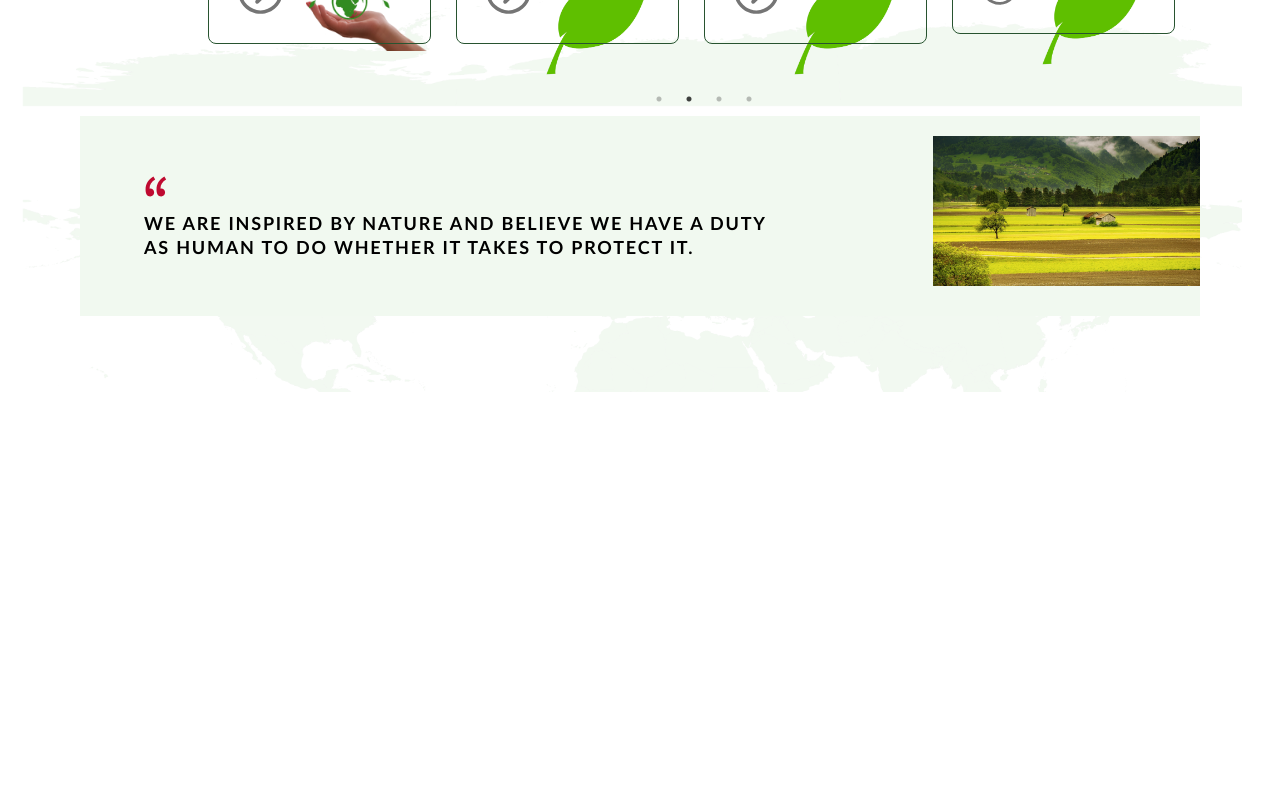
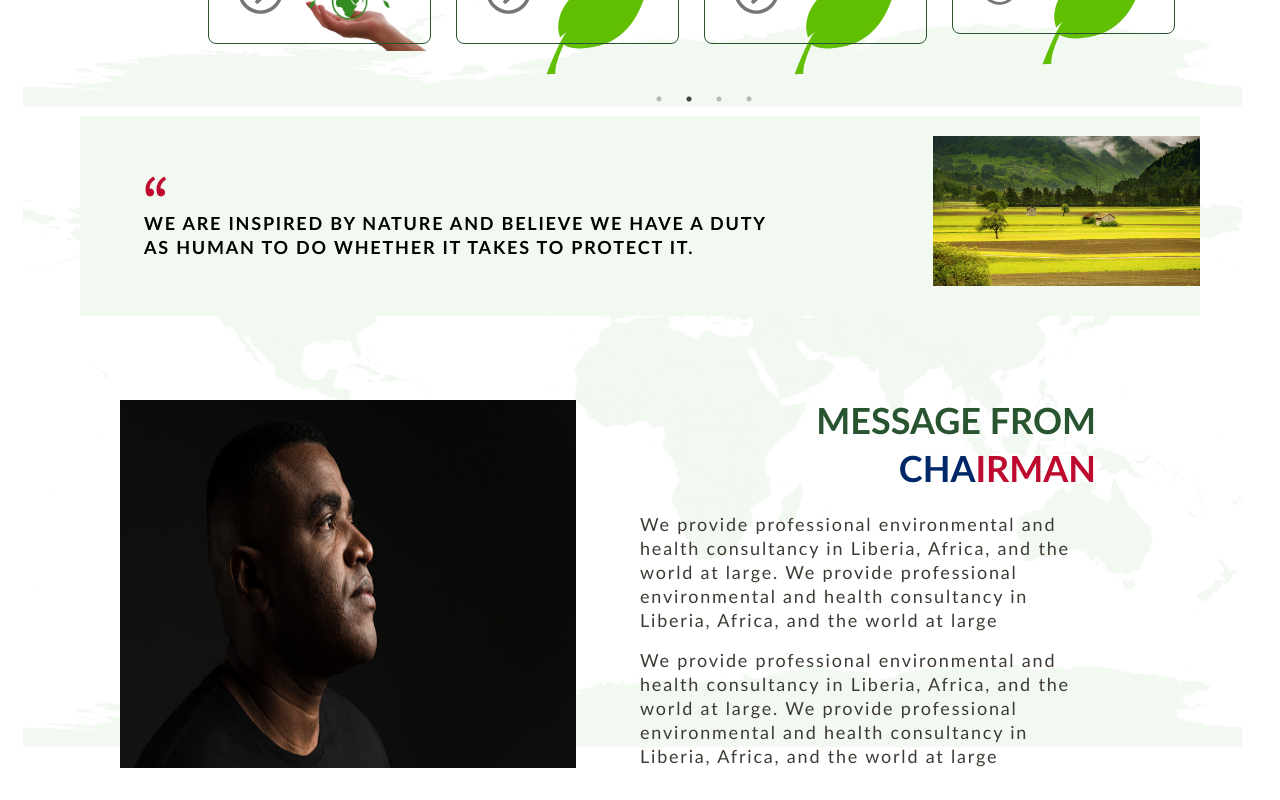
Before and after one commit to EarthmanAman/greenguards, a Next.js app: page / in a window 1280 px wide. Shown: the part 1163-1963 px from the top of the page. Before the commit the page ends 1555 px from the top, so only its background shows below. Built offline with nearby package versions, Linux system fonts and the light colour scheme.

Commit message:
message from chairman

```diff
--- a/src/pages/index.js
+++ b/src/pages/index.js
@@ -231,7 +231,7 @@ export default function Home() {
         </div>
 
         {/* MESSAGE FROM CHAIRMAN */}
-        {/* <div className='px-10 py-5 flex justify-between'>
+        <div className='px-10 py-5 flex justify-between'>
           <div className='flex-1'>
             <Image loader={imageLoader} src={Chairman} className="h-[100%] w-auto" alt="flag" />
           </div>
@@ -247,7 +247,7 @@ export default function Home() {
               We provide professional environmental and health consultancy in Liberia, Africa, and the world at large</p>
             </div>
           </div>
-        </div> */}
+        </div>
       </main>
     </div>
   )
```
